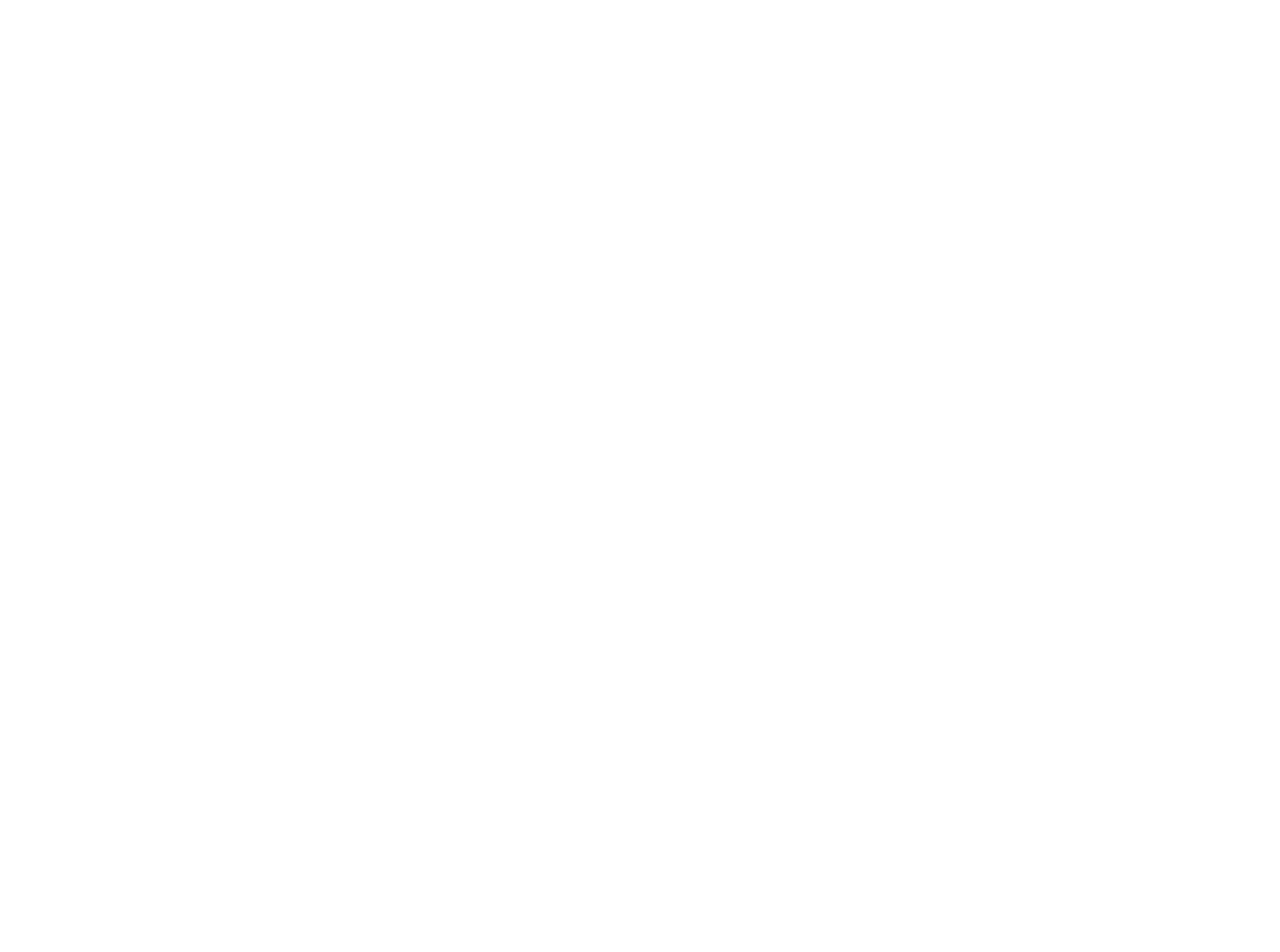
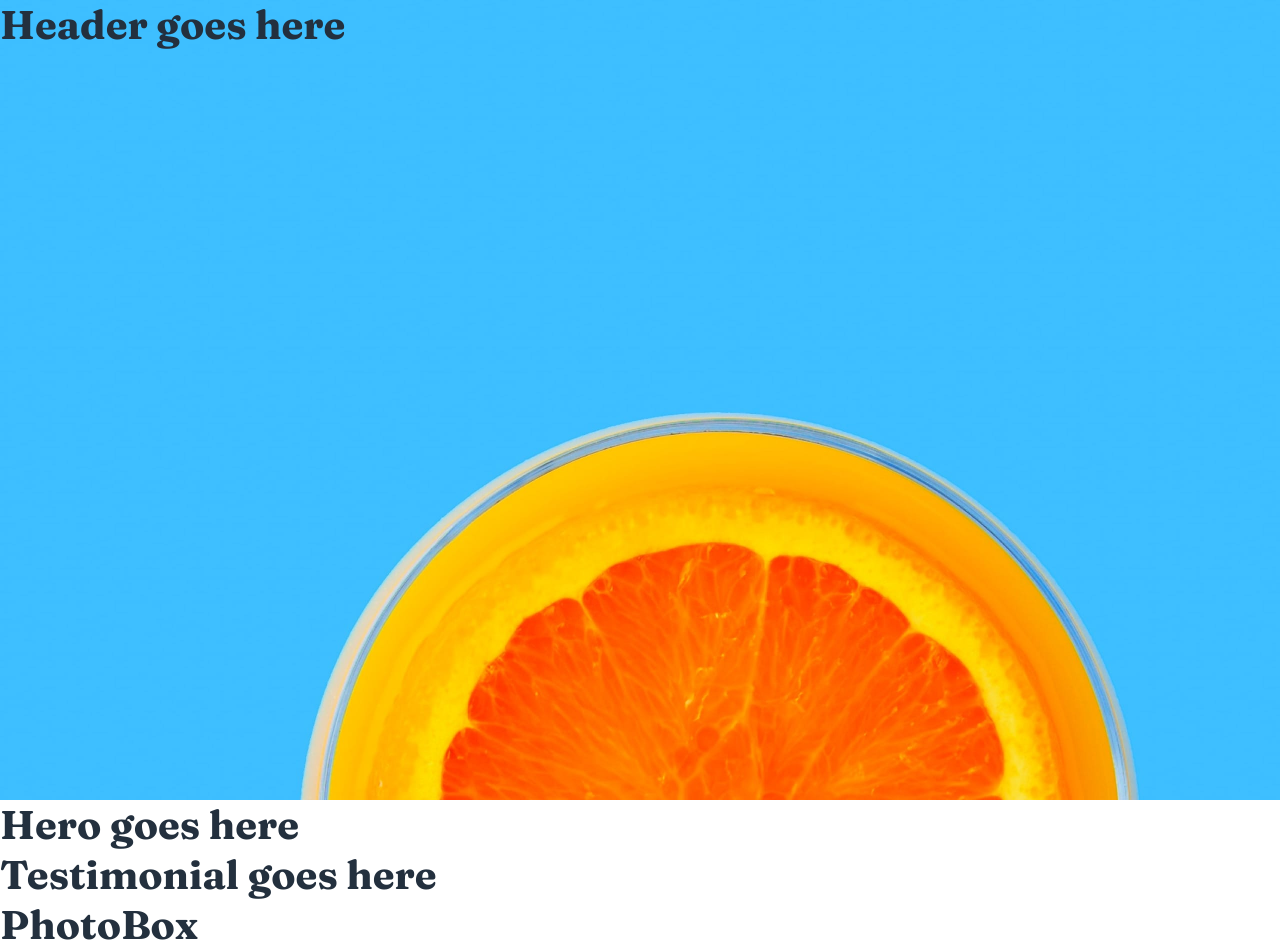
Before and after one commit to frontend-rustyff12/20-sunnyside-agency, a React (Vite) app: page / in a window 1280 px wide. Shown: the top 952 px of the page. Before the commit the page ends 800 px from the top, so only its background shows below. Built offline with nearby package versions, Linux system fonts and the light colour scheme.

Commit message:
Set up components

```diff
--- a/src/App.jsx
+++ b/src/App.jsx
@@ -1,7 +1,16 @@
+import Header from "./components/Header";
+import Hero from "./components/Hero";
+import Testimonial from "./components/Testimonial";
+import PhotoBox from "./components/PhotoBox";
+import Footer from "./components/Footer";
 function App() {
   return (
     <>
-      <h1>Testing</h1>
+      <Header />
+      <Hero />
+      <Testimonial />
+      <PhotoBox />
+      <Footer />
     </>
   );
 }
--- a/src/components/Footer.jsx
+++ b/src/components/Footer.jsx
@@ -0,0 +1,7 @@
+export default function Footer() {
+  return (
+    <>
+      <h2>Footer goes here</h2>
+    </>
+  );
+}
--- a/src/components/Header.jsx
+++ b/src/components/Header.jsx
@@ -0,0 +1,7 @@
+export default function Header() {
+  return (
+    <header>
+      <h2>Header goes here</h2>
+    </header>
+  );
+}
--- a/src/components/Hero.jsx
+++ b/src/components/Hero.jsx
@@ -0,0 +1,7 @@
+export default function Hero() {
+  return (
+    <>
+      <h2>Hero goes here</h2>
+    </>
+  );
+}
--- a/src/components/PhotoBox.jsx
+++ b/src/components/PhotoBox.jsx
@@ -0,0 +1,7 @@
+export default function PhotoBox() {
+  return (
+    <>
+      <h2>PhotoBox</h2>
+    </>
+  );
+}
--- a/src/components/Testimonial.jsx
+++ b/src/components/Testimonial.jsx
@@ -0,0 +1,7 @@
+export default function Testimonial() {
+  return (
+    <>
+      <h2>Testimonial goes here</h2>
+    </>
+  );
+}
--- a/src/index.css
+++ b/src/index.css
@@ -17,6 +17,14 @@
   --Grey-550: hsl(232, 10%, 55%);
   --Grey-400: hsl(210, 4%, 67%);
   --White: hsl(0, 100%, 100%);
+}
+
+*,
+::before,
+::after {
+  box-sizing: border-box;
+  padding: 0;
+  margin: 0;
 }
 
 /* Typography */
@@ -123,3 +131,23 @@
     font-size: 14px;
   }
 }
+
+header {
+  height: 538px;
+  width: 100%;
+  background-image: url("/mobile/image-header.jpg");
+  background-repeat: no-repeat;
+  background-size: cover;
+}
+
+@media screen and (min-width: 768px) {
+  header {
+    height: 800px;
+    background-image: url("/desktop/image-header.jpg");
+  }
+}
+@media screen and (min-width: 1200px) {
+  header {
+    /*  */
+  }
+}
```
Also changed, not shown: src/components/Card.jsx (+7 -0 lines).
